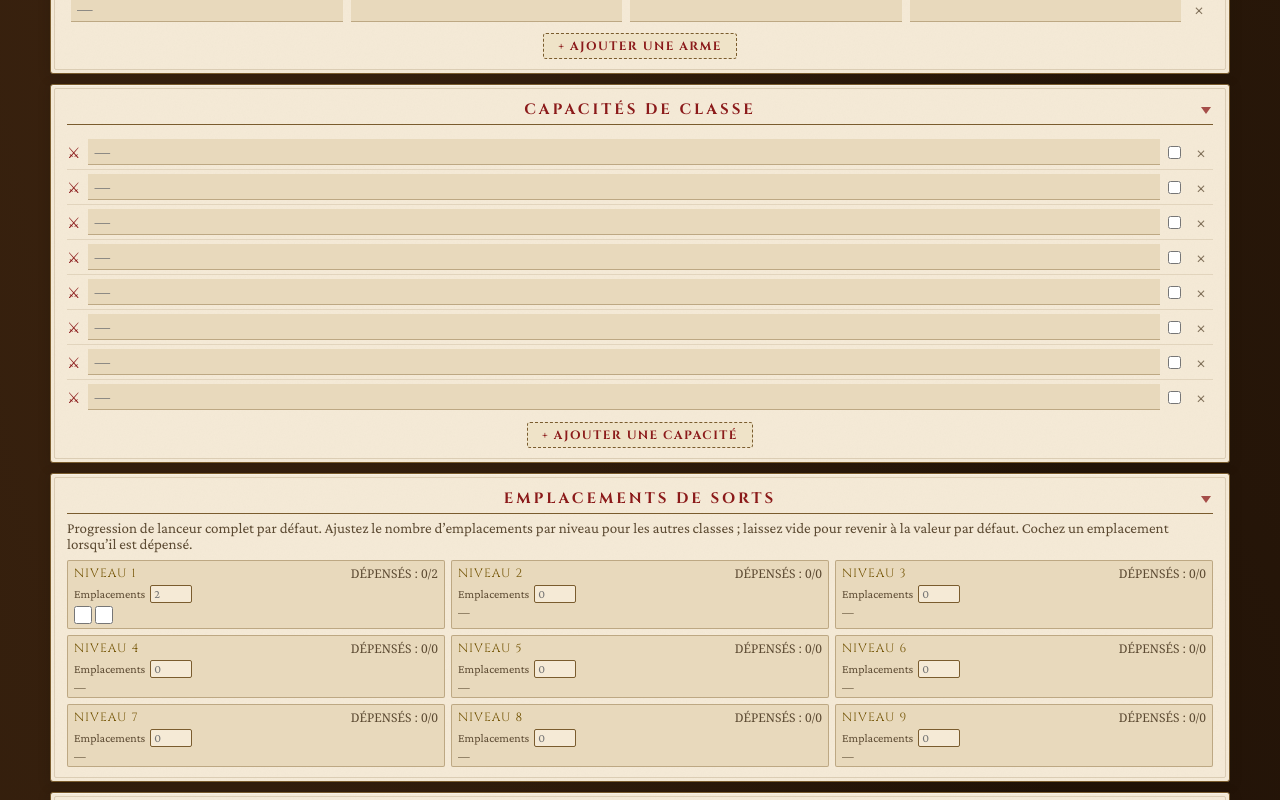
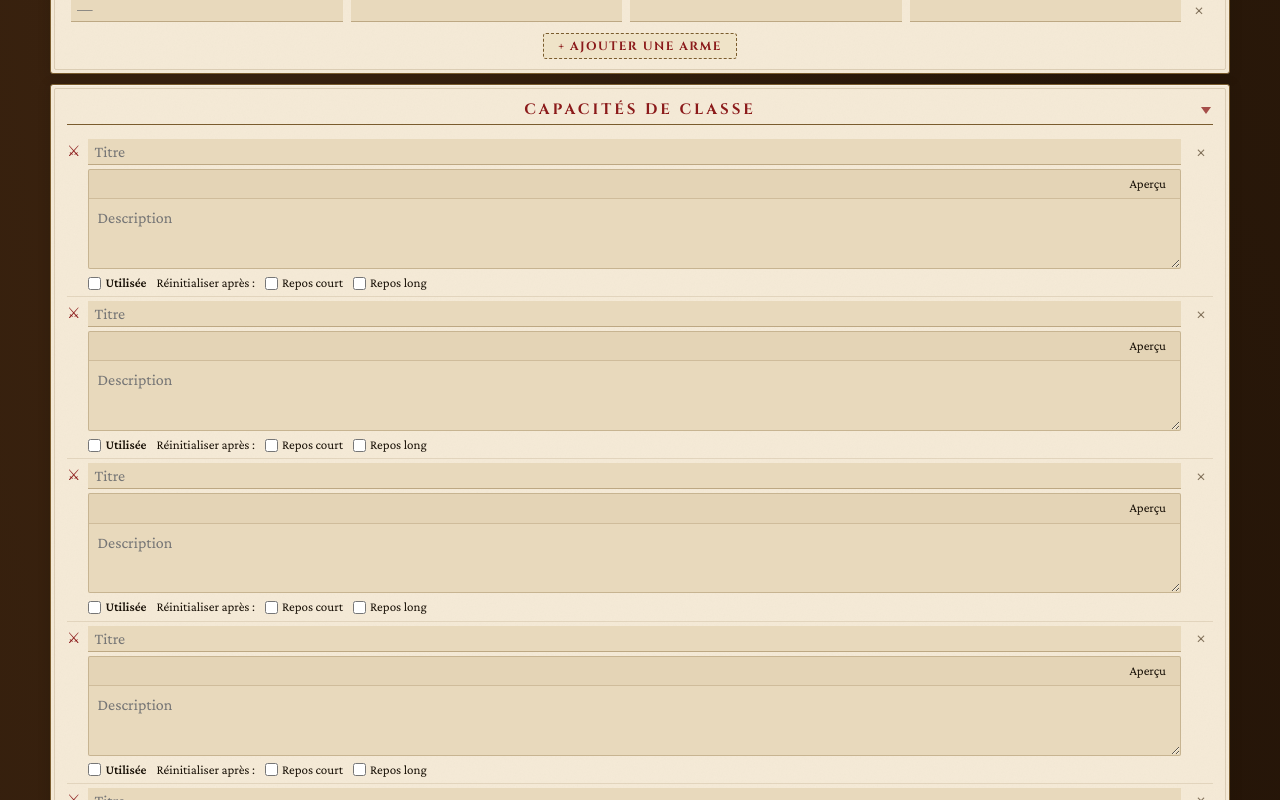
Before and after one commit to cyrilgourgouillon/fiche-perso, a React (Vite) app: page / in a window 1280 px wide. Shown: the part 1760-2560 px from the top of the page. Built offline with nearby package versions, Linux system fonts and the light colour scheme.

Commit message:
feat: enhance class skills

```diff
--- a/src/components/sheet/ClassFeaturesPanel.jsx
+++ b/src/components/sheet/ClassFeaturesPanel.jsx
@@ -3,6 +3,7 @@ import Panel from './Panel.jsx';
 import RemoveRowButton from '../fields/RemoveRowButton.jsx';
 import TextField from '../fields/TextField.jsx';
 import Checkbox from '../fields/Checkbox.jsx';
+import TextAreaField from '../fields/TextAreaField.jsx';
 import { CLASS_FEATURES, CLASS_FEATURES_USED } from '../../data/sheetLists.js';
 import { useListRows } from '../../hooks/useListRows.js';
 import { range } from '../../utils/range.js';
@@ -15,8 +16,16 @@ export default function ClassFeaturesPanel() {
       <ul className="capacite-list">
         {range(rowCount).map((index) => (
           <li key={index}>
-            <TextField name={CLASS_FEATURES.field(index)} placeholder="—" />
-            <Checkbox name={CLASS_FEATURES_USED.field(index)} />
+            <div className="capacite-content">
+              <TextField name={CLASS_FEATURES.field(index)} placeholder="Titre" aria-label={`Titre de la capacité ${index + 1}`} />
+              <TextAreaField name={CLASS_FEATURES.field(index, 'description')} placeholder="Description" aria-label={`Description de la capacité ${index + 1}`} />
+              <div className="capacite-options">
+                <label className="capacite-used"><Checkbox name={CLASS_FEATURES_USED.field(index)} /> Utilisée</label>
+                <span>Réinitialiser après :</span>
+                <label><Checkbox name={CLASS_FEATURES.field(index, 'repos_court')} /> Repos court</label>
+                <label><Checkbox name={CLASS_FEATURES.field(index, 'repos_long')} /> Repos long</label>
+              </div>
+            </div>
             {removable && (
               <RemoveRowButton
                 label={`Supprimer la capacité ${index + 1}`}
--- a/src/data/sheetLists.js
+++ b/src/data/sheetLists.js
@@ -25,7 +25,20 @@ const multiFieldList = (key, defaultRows, prefix, fields) => ({
 
 export const WEAPONS = multiFieldList('armes', 6, 'arme', ['nom', 'bonus', 'degats', 'notes']);
 
-export const CLASS_FEATURES = singleFieldList('capacites', 8, 'capacite');
+// Keep the original `capaciteN` and `capacite_utiliseeN` keys so old sheets
+// retain their titles and used state. New fields simply default to blank/false.
+export const CLASS_FEATURES = {
+  key: 'capacites',
+  defaultRows: 8,
+  field: (row, name = 'titre') => name === 'titre' ? `capacite${row + 1}` : `capacite${row + 1}_${name}`,
+  rowFields: (row) => [
+    `capacite${row + 1}`,
+    `capacite${row + 1}_description`,
+    `capacite${row + 1}_repos_court`,
+    `capacite${row + 1}_repos_long`,
+    `capacite_utilisee${row + 1}`,
+  ],
+};
 
 export const CLASS_FEATURES_USED = singleFieldList('capacites_utilisees', 8, 'capacite_utilisee');
 
--- a/src/services/rest.js
+++ b/src/services/rest.js
@@ -14,16 +14,20 @@ const deathSaveFields = DEATH_SAVE_GROUPS.flatMap((group) =>
 );
 
 const spellSlotFields = (data) => Object.keys(data).filter((field) => /^emplacement_sort_\d+_\d+$/.test(field));
+const classFeatureUsedFields = (data, rest) =>
+  Object.keys(data)
+    .filter((field) => /^capacite\d+_repos_(court|long)$/.test(field) && field.endsWith(rest) && data[field] === 'true')
+    .map((field) => field.replace(/^capacite(\d+)_repos_(?:court|long)$/, 'capacite_utilisee$1'));
 
 /**
  * Short rest: the character is back on their feet. Hit dice spending and any
  * class recovery (Arcane Recovery, a warlock's slots…) stay manual, because 5e
  * gives no automatic short-rest recovery that applies to every character.
  */
-export const afterShortRest = (data) => clearFields(data, deathSaveFields);
+export const afterShortRest = (data) => clearFields(data, [...deathSaveFields, ...classFeatureUsedFields(data, 'court')]);
 
 /** Long rest: full hit points, no temporary ones left, every spell slot back. */
 export const afterLongRest = (data) => ({
-  ...clearFields(data, [...deathSaveFields, ...spellSlotFields(data), 'points_vie_temp']),
+  ...clearFields(data, [...deathSaveFields, ...spellSlotFields(data), ...classFeatureUsedFields(data, 'long'), 'points_vie_temp']),
   points_vie_actuel: data.points_vie_max || '',
 });
--- a/styles/class-features.css
+++ b/styles/class-features.css
@@ -27,3 +27,37 @@
   font-size: 16px;
   flex: 1;
 }
+.capacite-list li {
+  align-items: flex-start;
+}
+.capacite-content {
+  min-width: 0;
+  flex: 1;
+}
+.capacite-content > input.ef {
+  width: 100%;
+  margin-bottom: 4px;
+}
+.capacite-content .markdown-field {
+  margin-bottom: 5px;
+}
+.capacite-content textarea.ef {
+  width: 100%;
+  min-height: 54px;
+  resize: vertical;
+}
+.capacite-options {
+  display: flex;
+  flex-wrap: wrap;
+  align-items: center;
+  gap: 4px 10px;
+  font-size: 13px;
+}
+.capacite-options label {
+  display: inline-flex;
+  align-items: center;
+  gap: 4px;
+}
+.capacite-options .capacite-used {
+  font-weight: 600;
+}
```
Also changed, not shown: 5 other files (tests, documents, lock files or other folders).
